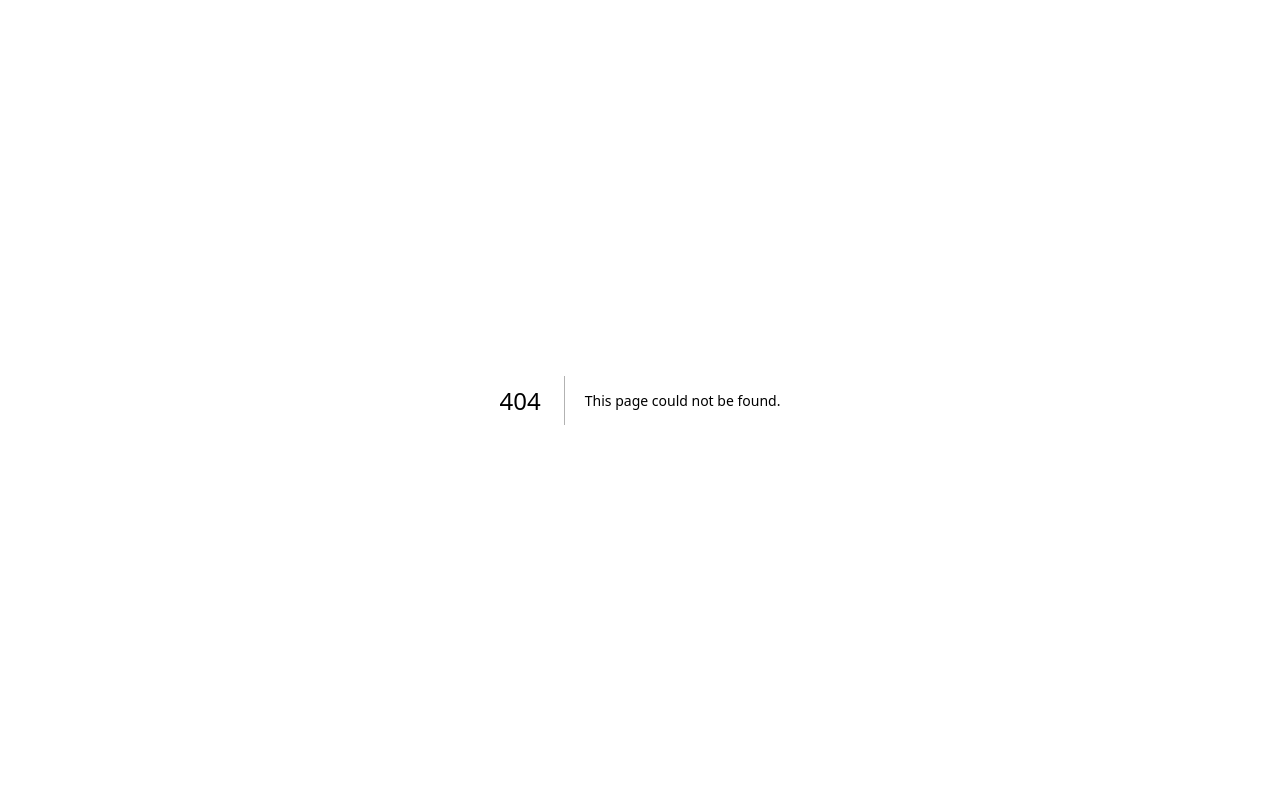
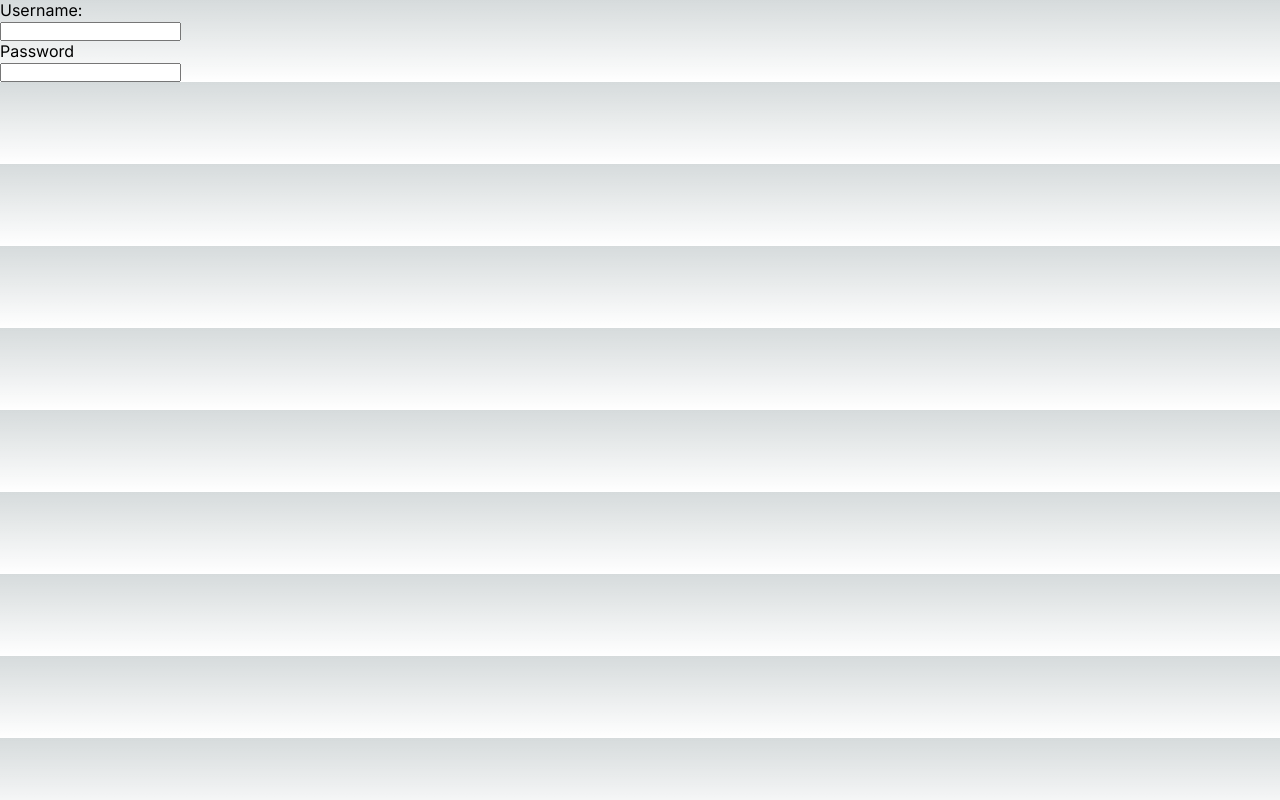
Before and after one commit to dongpfiev2014/work-management-next, a Next.js app: page /about in a window 1280 px wide. Before the commit this address had no page. Built offline with nearby package versions, Linux system fonts and the light colour scheme.

Commit message:
first commit

```diff
--- /dev/null
+++ b/src/app/about/page.tsx
@@ -0,0 +1,14 @@
+import React from "react";
+
+const page = () => {
+  return (
+    <div>
+      <p>Username:</p>
+      <input type="text" />
+      <p>Password</p>
+      <input type="text" />
+    </div>
+  );
+};
+
+export default page;
--- /dev/null
+++ b/src/app/blog/blog123/page.tsx
@@ -0,0 +1,3 @@
+export default function Page() {
+  return <div>Blog123</div>;
+}
--- a/src/app/page.tsx
+++ b/src/app/page.tsx
@@ -1,5 +1,6 @@
 import Image from "next/image";
 import styles from "./page.module.css";
+import Link from "next/link";
 
 export default function Home() {
   return (
@@ -90,6 +91,9 @@ export default function Home() {
           </p>
         </a>
       </div>
+      <div>
+        <Link href="/about">About us</Link>
+      </div>
     </main>
   );
 }
```
Also changed, not shown: src/app/blog/[slug]/page.tsx (added, +8 -0 lines), src/app/blog/page.tsx (added, +17 -0 lines).
